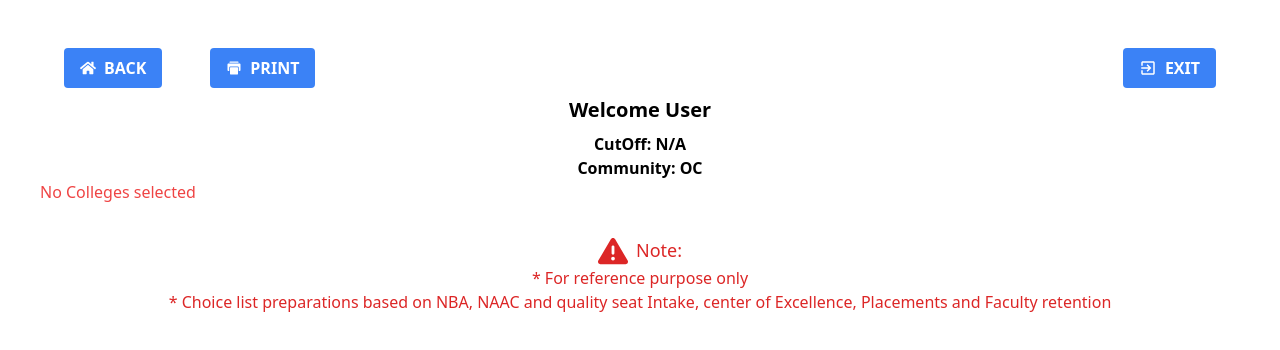
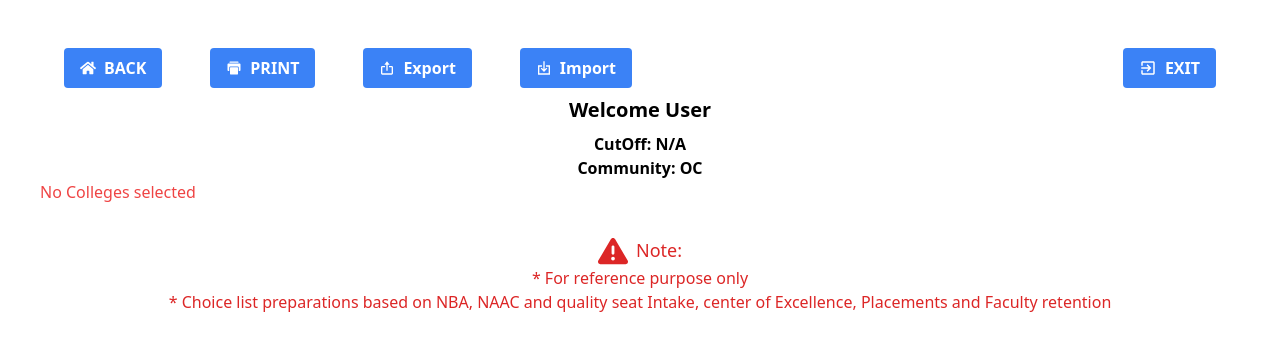
Before and after one commit to Mukunthan-A-R/CCE, a React (Vite) app: page /result in a window 1280 px wide. Shown: the top 350 px of the page. Built offline with nearby package versions, Linux system fonts and the light colour scheme.

Commit message:
UI changes.

```diff
--- a/src/pages/Result.jsx
+++ b/src/pages/Result.jsx
@@ -11,6 +11,9 @@
 import { DragDropContext, Droppable, Draggable } from "@hello-pangea/dnd";
 import { FaTriangleExclamation } from "react-icons/fa6";
 import Disclaimer from "../components/Disclaimer";
+import { BiExport } from "react-icons/bi";
+import { CgImport } from "react-icons/cg";
+
 
 
 
@@ -147,6 +150,22 @@
             <IoIosPrint />
             <p className="pl-2">PRINT</p>
           </button>
+          <button
+            className="bg-blue-500 hover:bg-blue-700 text-white font-bold py-2 px-4 rounded inline-flex items-center mt-2 mx-6"
+            // onClick={() => window.print()}
+          >
+            <BiExport />
+            <p className="pl-2"
+            > Export</p>
+          </button>
+          <button
+            className="bg-blue-500 hover:bg-blue-700 text-white font-bold py-2 px-4 rounded inline-flex items-center mt-2 mx-6"
+            // onClick={() => window.print()}
+          >
+            <CgImport />
+            <p className="pl-2"
+            > Import</p>
+          </button>
         </div>
         <a href="https://tneachoicelist.com/">
         <button
```
